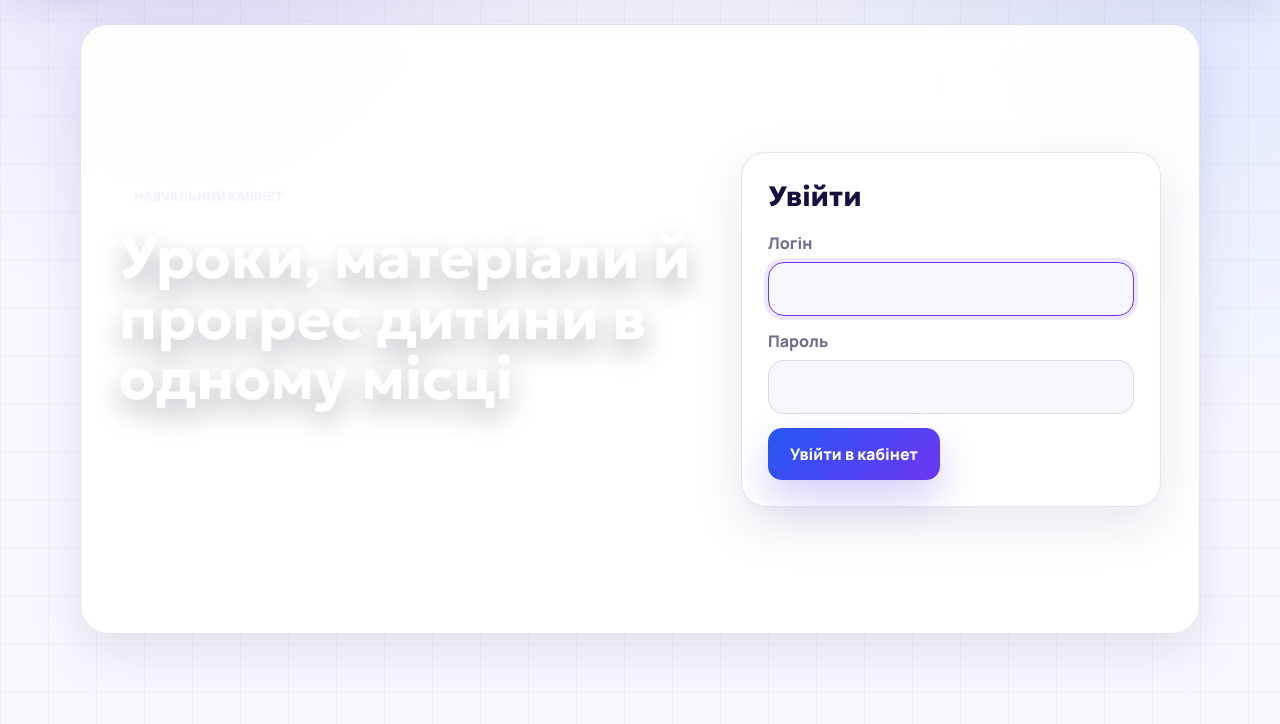
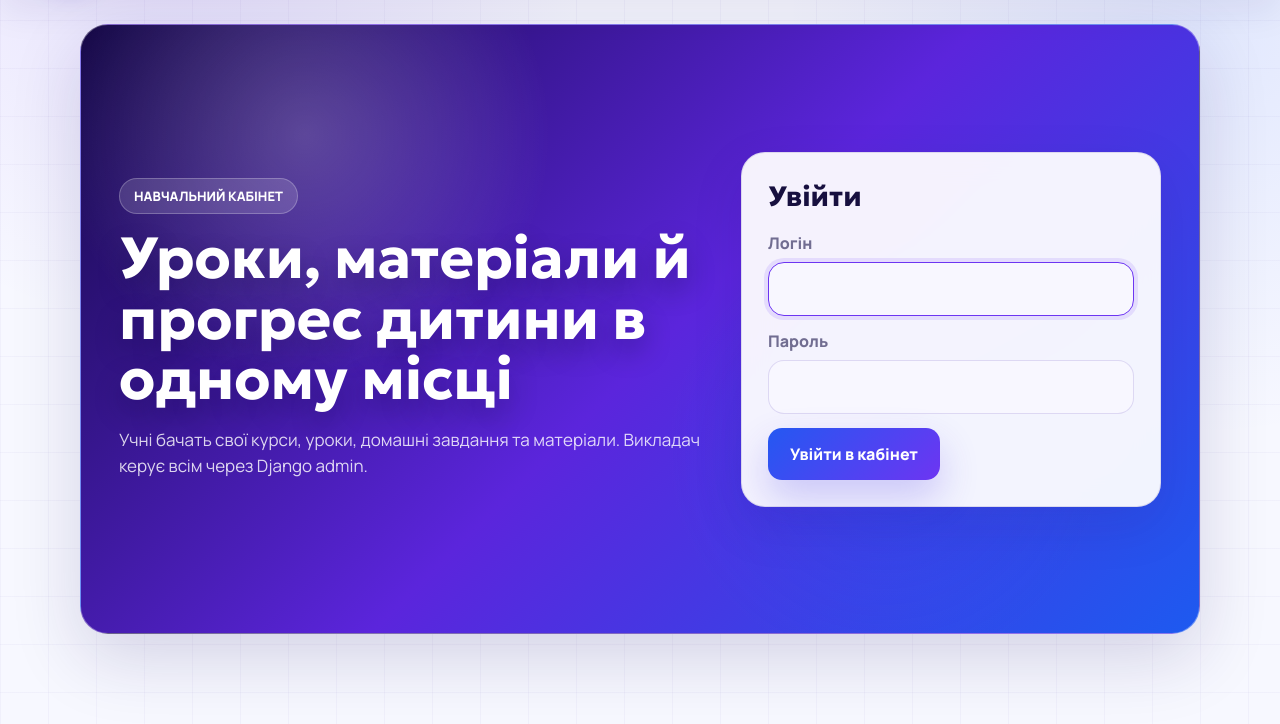
Before and after one commit to Sofier2/digital-center-platform, a Django app: page /accounts/login/ in a window 1280 px wide. Shown: the part 76-800 px from the top of the page. Run offline with Django 5.2, Linux system fonts and the light colour scheme.

Commit message:
Fix login page contrast

```diff
--- a/static/css/platform.css
+++ b/static/css/platform.css
@@ -1001,7 +1001,6 @@ main {
 }
 
 .page-hero,
-.login-shell,
 .course-card,
 .module-card,
 .empty-state,
@@ -1024,6 +1023,26 @@ main {
   background:
     radial-gradient(circle at 78% 18%, rgba(255, 255, 255, 0.24), transparent 18%),
     linear-gradient(135deg, #150846 0%, #5524d9 52%, #1959ed 100%);
+}
+
+.login-shell {
+  color: #ffffff;
+  background:
+    radial-gradient(circle at 20% 18%, rgba(255, 255, 255, 0.22), transparent 24%),
+    radial-gradient(circle at 72% 70%, rgba(36, 88, 242, 0.22), transparent 24%),
+    linear-gradient(135deg, #150846 0%, #5b25dc 52%, #1d5af0 100%);
+  border: 1px solid rgba(255, 255, 255, 0.34);
+  box-shadow: 0 24px 70px rgba(31, 18, 92, 0.16);
+}
+
+.login-card {
+  background: rgba(255, 255, 255, 0.94);
+}
+
+.login-copy .eyebrow {
+  color: #ffffff;
+  background: rgba(255, 255, 255, 0.14);
+  border-color: rgba(255, 255, 255, 0.24);
 }
 
 .page-hero.admin-hero {
--- a/templates/learning/base.html
+++ b/templates/learning/base.html
@@ -10,7 +10,7 @@
     <link rel="preconnect" href="https://fonts.googleapis.com">
     <link rel="preconnect" href="https://fonts.gstatic.com" crossorigin>
     <link href="https://fonts.googleapis.com/css2?family=Geologica:wght@500;600;700;800;900&family=Manrope:wght@400;500;600;700;800&display=swap&subset=cyrillic" rel="stylesheet">
-    <link rel="stylesheet" href="{% static 'css/platform.css' %}?v=20260615-ui2">
+    <link rel="stylesheet" href="{% static 'css/platform.css' %}?v=20260615-ui3">
   </head>
   <body>
     <header class="app-header">
```
